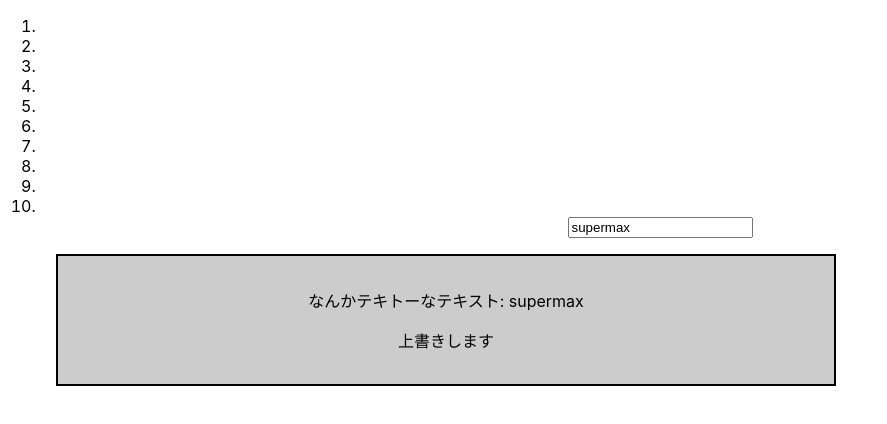
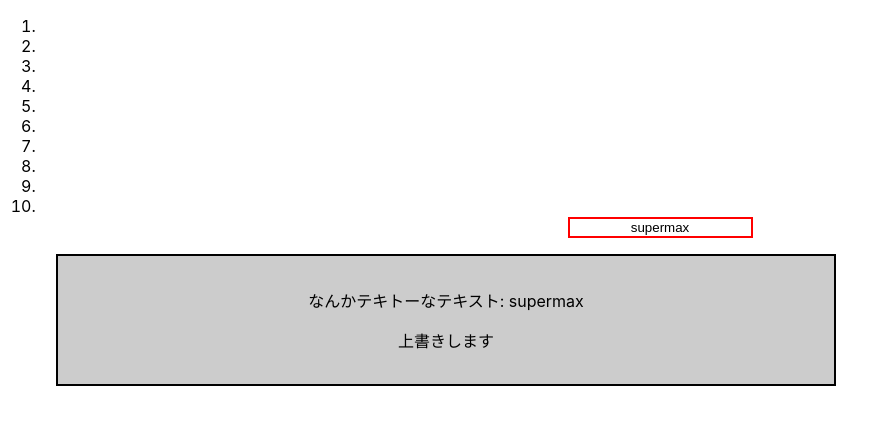
Before and after one commit to motty93/React, a React (Create React App) app in the folder the-base-syntax/: page / in a window 1280 px wide. Shown: the top 424 px of the page, without its empty margins (0-887 px from the left). Built offline with nearby package versions, Linux system fonts and the light colour scheme.

Commit message:
update: input style適応

```diff
--- a/the-base-syntax/src/UserInput/UserInput.js
+++ b/the-base-syntax/src/UserInput/UserInput.js
@@ -1,8 +1,13 @@
 import React from 'react'
 
 export const UserInput = (props) => {
+  const inputStyle = {
+    border: '2px solid red',
+    textAlign: 'center'
+  }
   return <input
       type="text"
+      style={inputStyle}
       onChange={props.changed}
       value={props.currentName} />
 }
```
